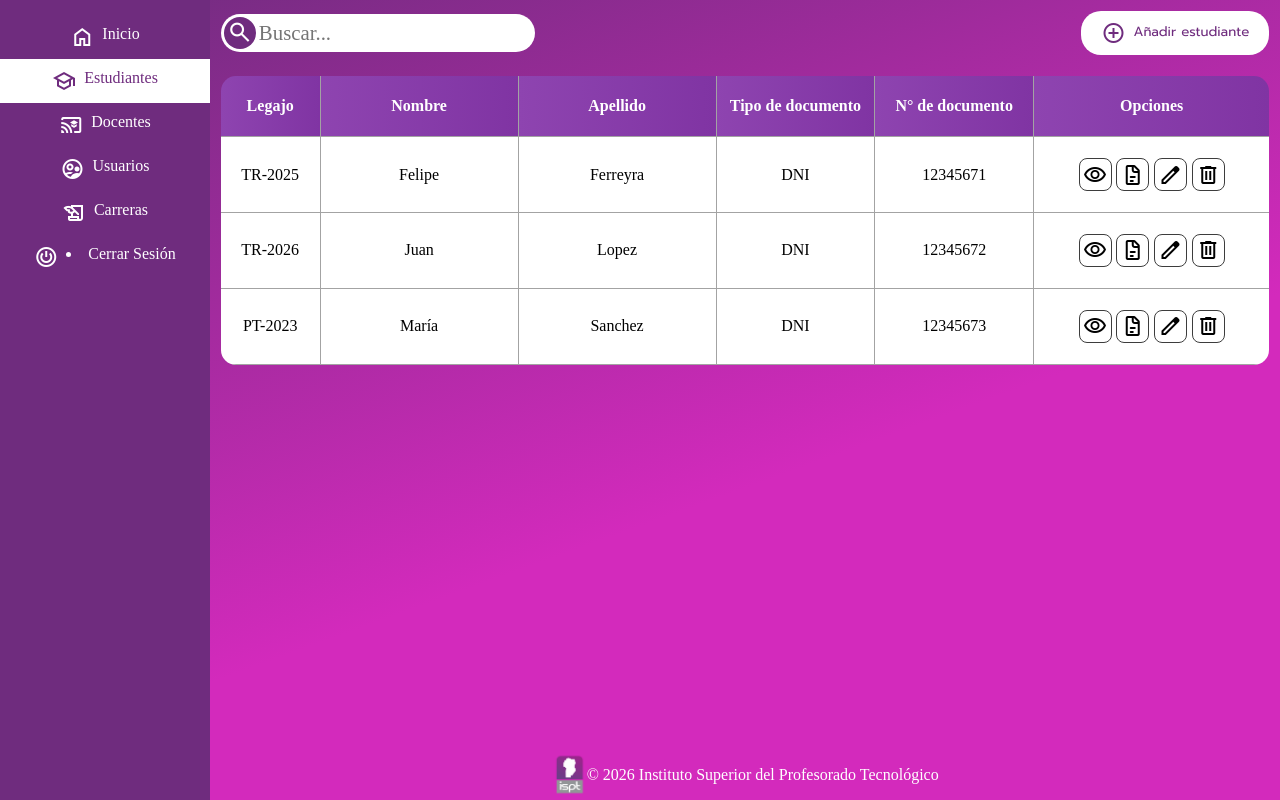
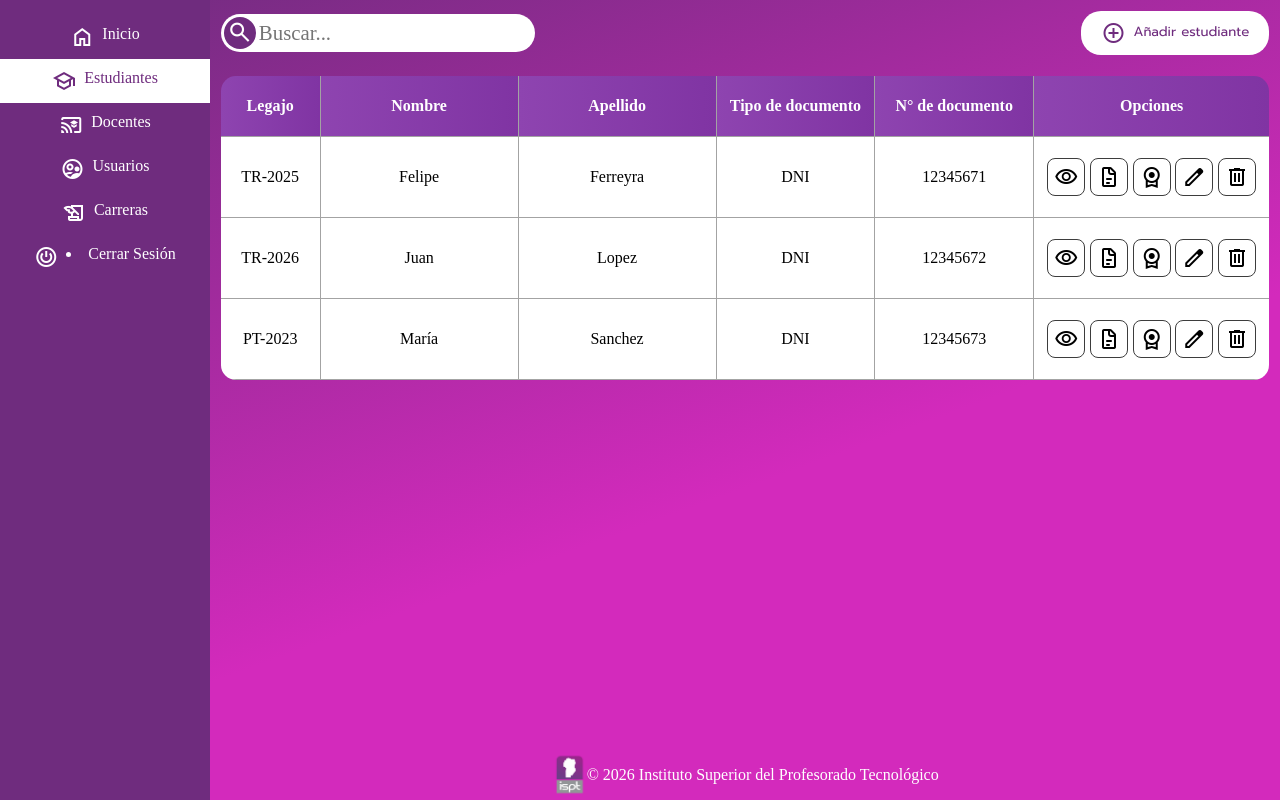
Before and after one commit to MatiasAbregu/ISPT-Project-Frontend, a React (Vite) app: page /estudiantes in a window 1280 px wide. Built offline with nearby package versions, Linux system fonts and the light colour scheme; a web font is replaced by a local one.

Commit message:
More students

```diff
--- a/src/components/Table.jsx
+++ b/src/components/Table.jsx
@@ -123,34 +123,25 @@ export const Table = ({ columns, data, options }) => {
                                                         return (<span key={i} className="material-symbols-outlined tableBtnVisibility" onClick={v.onclick ? v.onclick : undefined}>visibility</span>);
                                                     else if (v.value == "edit")
                                                         return (<span key={i} className="material-symbols-outlined tableBtnEdit"
-                                                        onClick={v.onclick ? v.onclick : undefined}>edit</span>
+                                                            onClick={v.onclick ? v.onclick : undefined}>edit</span>
                                                         );
                                                     else if (v == "delete" || v == "remove")
                                                         return (<span key={i} className="material-symbols-outlined tableBtnDelete">delete</span>);
                                                     else if (v == "switch")
                                                         return (<span key={i} className="material-symbols-outlined tableBtnDisturb">do_not_disturb_on</span>);
-                                                    /* else if (v == "ubication")
-                                                        return (
-                                                            <NavLink to={"/users/add/ubication"}>
-                                                                <span key={i} className="material-symbols-outlined tableBtnUbication">location_on</span>
-                                                            </NavLink>
+                                                    else if (v.value == "degrees")
+                                                        return (<span key={i} className="material-symbols-outlined tableBtnDegrees"
+                                                            onClick={v.onclick ? v.onclick : undefined}>license</span>
                                                         );
-                                                    else if (v == "contact")
-                                                        return (
-                                                            <NavLink to={"/users/add/contact"}>
-                                                                <span key={i} className="material-symbols-outlined tableBtnContact">phone</span>
-                                                            </NavLink>
-                                                        ); */
+                                                    else if (v.value == "docs")
+                                                        return (<span className="material-symbols-outlined tableBtnDocs"
+                                                            onClick={v.onclick ? v.onclick : undefined}>
+                                                            docs
+                                                        </span>);
                                                     else if (v == "curriculum")
                                                         return (<NavLink to={"/carreras/curriculum"}>
                                                             <span key={i} className="material-symbols-outlined tableBtnCurriculum">
                                                                 two_pager
-                                                            </span>
-                                                        </NavLink>)
-                                                    else if (v == "documentation")
-                                                        return (<NavLink to={"/administrative/documentation"}>
-                                                            <span className="material-symbols-outlined tableBtnDocumentation">
-                                                                docs
                                                             </span>
                                                         </NavLink>)
                                                     else if (v == "cooperative")
@@ -199,12 +190,6 @@ export const Table = ({ columns, data, options }) => {
                                                                 exposure_plus_1
                                                             </span>
                                                         </NavLink>)
-                                                    else if (v.value == "docs")
-                                                        return (<span className="material-symbols-outlined tableBtnDocs"
-                                                                      onClick={v.onclick ? v.onclick : undefined}>
-                                                            docs
-                                                        </span>
-                                                    );
                                                 })
                                             }
                                         </td>
--- a/src/pages/Students.jsx
+++ b/src/pages/Students.jsx
@@ -53,8 +53,9 @@ export const Students = () => {
                             }
                         ]}
                         options={[{ value: "eye", onclick: () => { setTypeModal(<StudentModal setModal={setModal} typeModal={2} />); setModal(true); } },
-                            {value: "docs", onclick: () => {setTypeModal(<DocsModal setModal={setModal}/>); setModal(true); } },
-                            { value: "edit", onclick: () => { setTypeModal(<StudentModal setModal={setModal} typeModal={3} />); setModal(true); } }, "delete"]}
+                        { value: "docs", onclick: () => { setTypeModal(<DocsModal setModal={setModal} />); setModal(true); } },
+                        { value: "degrees", onclick: () => { setTypeModal(<StudentModal setModal={setModal} typeModal={3} />); setModal(true); } },
+                        { value: "edit", onclick: () => { setTypeModal(<StudentModal setModal={setModal} typeModal={3} />); setModal(true); } }, "delete"]}
                         data={[
                             {
                                 legajo: "TR-2025",
--- a/src/styles/components/Table.css
+++ b/src/styles/components/Table.css
@@ -53,7 +53,7 @@
 [class*="tableBtn"] {
     transition: all .4s ease;
     cursor: pointer;
-    padding: 1.5%;
+    padding: 6px;
     border: 1px solid rgb(61, 61, 61);
     border-radius: 1vh;
     margin: 0 1%;
@@ -65,7 +65,7 @@
     color: white;
 }
 
-.tableBtnVisibility:hover, .tableBtnDocumentation:hover {
+.tableBtnVisibility:hover, .tableBtnDocs:hover {
     background-color: #6382ff;
 }
 
@@ -91,6 +91,6 @@
 }
 
 .tableBtnCorrelatives:hover, .tableBtnFinalExams:hover,
-.tableBtnUbication:hover {
+.tableBtnUbication:hover, .tableBtnDegrees:hover {
     background-color: #e29613;
 }
```
